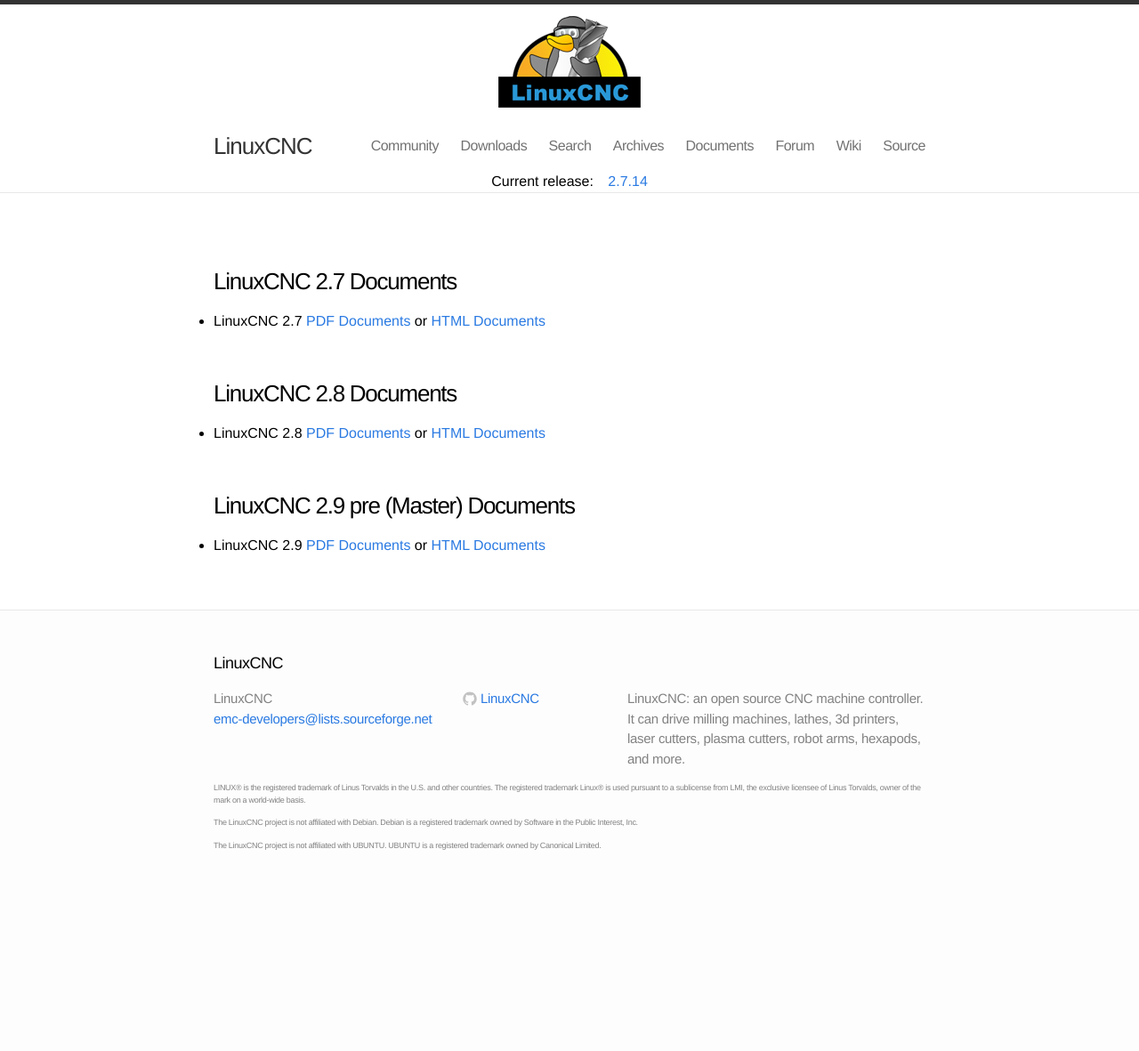
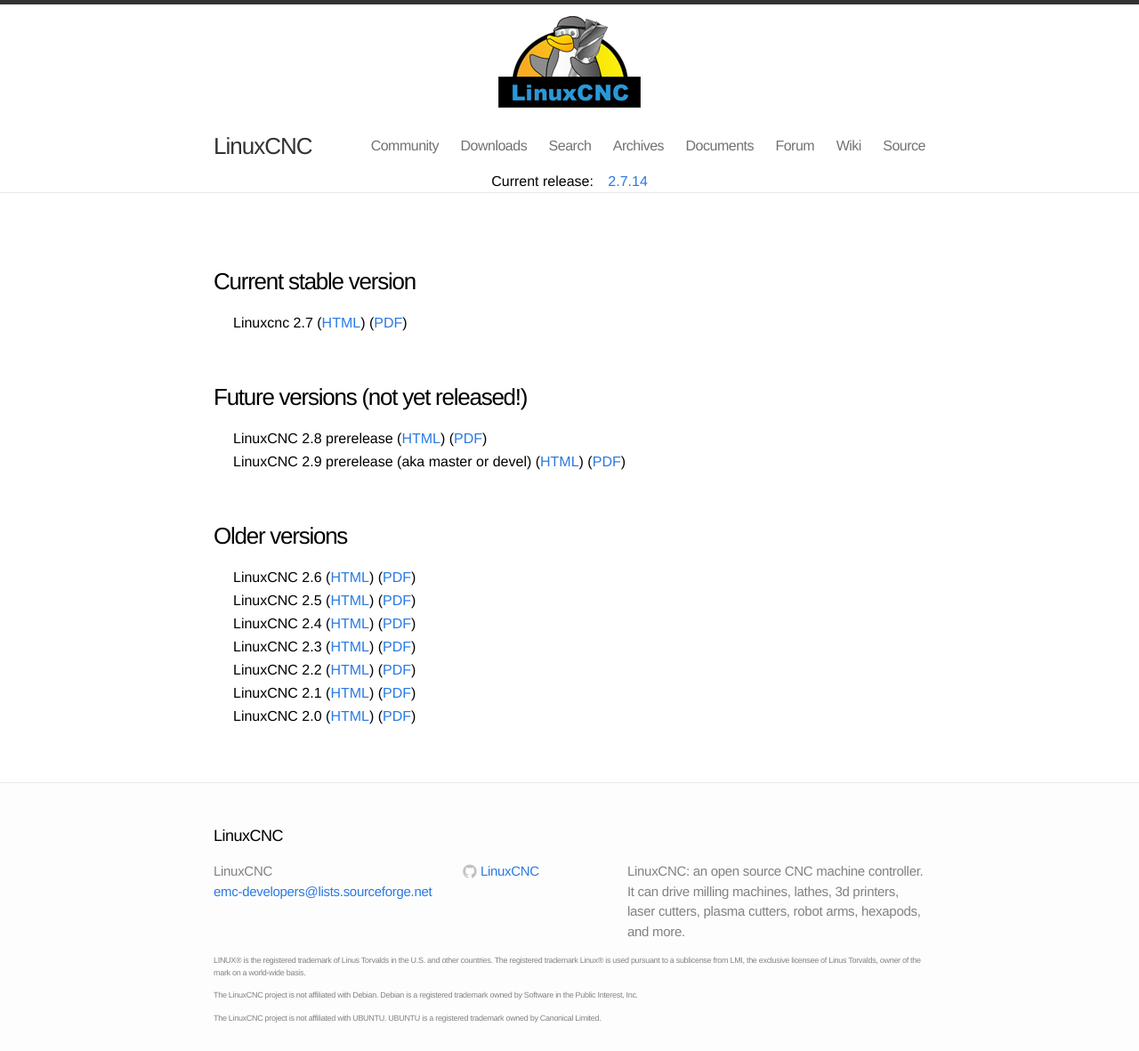
Before and after one commit to LinuxCNC/wlo, a Jekyll site: the page built from documents/index.md, in a window 1280 px wide. Shown: the whole page at 89% size. Built offline with Jekyll 4.4.1, drawn with Linux system fonts in a browser that asks for light colours; before the commit the page ends 987 px from its top, so only the background shows below that.

Commit message:
documentation: add links to old docs

```diff
--- a/documents/index.md
+++ b/documents/index.md
@@ -2,23 +2,26 @@
 layout: page
 title: Documents
 navbar: true
-joomla_id: 5
-joomla_url: documents
 date: 2006-02-27 14:42:54.000000000 -07:00
 ---
 
-## LinuxCNC 2.7 Documents
+## Current stable version
 
-* LinuxCNC 2.7 [PDF Documents](http://linuxcnc.org/docs/2.7/pdf) or
-  [HTML Documents](http://linuxcnc.org/docs/2.7/html/)
-
-## LinuxCNC 2.8 Documents
-
-* LinuxCNC 2.8 [PDF Documents](http://linuxcnc.org/docs/2.8/pdf) or
-  [HTML Documents](http://linuxcnc.org/docs/2.8/html/)
+| Linuxcnc 2.7 ([HTML](http://linuxcnc.org/docs/2.7/html/)) ([PDF](http://linuxcnc.org/docs/2.7/pdf)) |
 
 
-## LinuxCNC 2.9 pre (Master) Documents
+## Future versions (not yet released!)
 
-* LinuxCNC 2.9 [PDF Documents](http://linuxcnc.org/docs/devel/pdf) or
-  [HTML Documents](http://linuxcnc.org/docs/devel/html/)
+| LinuxCNC 2.8 prerelease ([HTML](http://linuxcnc.org/docs/2.8/html/)) ([PDF](http://linuxcnc.org/docs/2.8/pdf))
+| LinuxCNC 2.9 prerelease (aka master or devel) ([HTML](http://linuxcnc.org/docs/devel/html/)) ([PDF](http://linuxcnc.org/docs/devel/pdf))
+
+
+## Older versions
+
+| LinuxCNC 2.6 ([HTML](http://linuxcnc.org/docs/2.6/html/)) ([PDF](http://linuxcnc.org/docs/2.6/pdf)) |
+| LinuxCNC 2.5 ([HTML](http://linuxcnc.org/docs/2.5/html/)) ([PDF](http://linuxcnc.org/docs/2.5/pdf)) |
+| LinuxCNC 2.4 ([HTML](http://linuxcnc.org/docs/2.4/html/)) ([PDF](http://linuxcnc.org/docs/2.4/pdf)) |
+| LinuxCNC 2.3 ([HTML](http://linuxcnc.org/docs/2.3/html/)) ([PDF](http://linuxcnc.org/docs/2.3/pdf)) |
+| LinuxCNC 2.2 ([HTML](http://linuxcnc.org/docs/2.2/html/)) ([PDF](http://linuxcnc.org/docs/2.2/pdf)) |
+| LinuxCNC 2.1 ([HTML](http://linuxcnc.org/docs/2.1/html/)) ([PDF](http://linuxcnc.org/docs/2.1/pdf)) |
+| LinuxCNC 2.0 ([HTML](http://linuxcnc.org/docs/2.0/html/)) ([PDF](http://linuxcnc.org/docs/2.0/pdf)) |
```
